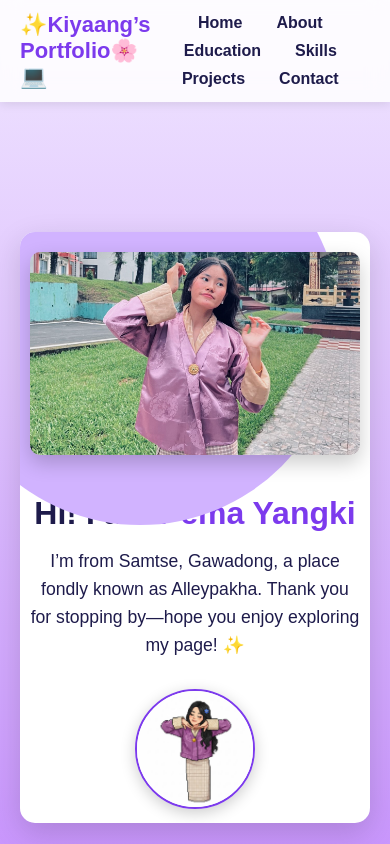
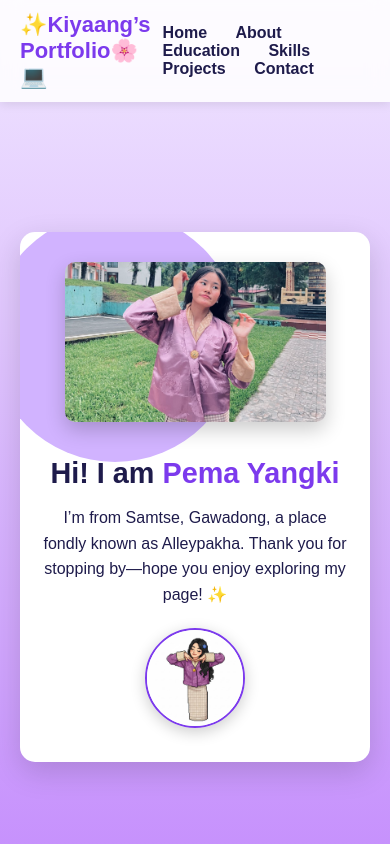
Before and after one commit to pema1-0/08230172_lab02, a plain HTML site: page index.html in a window 390 px wide. Shown: the top 844 px of the page. Drawn offline with Linux system fonts and the light colour scheme.

Commit message:
added styles.css

```diff
--- a/styles.css
+++ b/styles.css
@@ -205,7 +205,7 @@ h2 {
   color: var(--text);
 }
 
-/* EDUCATION SECTION REFINEMENT */
+/* EDUCATION SECTION */
 .edu-list {
   display: grid;
   grid-template-columns: repeat(auto-fit, minmax(220px, 1fr));
@@ -286,45 +286,56 @@ h2 {
   border-top: 1px solid #ddd;
 }
 /* RESPONSIVE MEDIA QUERIES */
-@media (max-width: 900px) {
-  /* adjust home section for medium screens */
+@media (max-width: 600px) {
   .home-banner {
-    flex-direction: column;
-    height: auto;
+    flex-direction: column;      /* stack content vertically */
+    height: auto;                /* allow height to adjust */
+    padding: 20px;
   }
-  .home-left, .home-center {
+
+  .home-left {
     width: 100%;
-    text-align: center;
-    padding: 20px 10px;
+    display: flex;
+    justify-content: center;
+    align-items: center;
+    margin-bottom: 15px;
   }
+
+  .photo-circle {
+    width: 250px;                /* smaller circle */
+    height: 250px;
+    left: -50px;
+    bottom: -30px;
+  }
+
+  .home-large-photo {
+    max-width: 90%;
+    max-height: 250px;
+  }
+
+  .home-center {
+    width: 100%;
+    text-align: center;          /* center text */
+    padding: 10px 0;
+  }
+
+  .home-center h1 {
+    font-size: 1.8rem;           /* smaller heading */
+  }
+
+  .home-center p {
+    font-size: 1rem;             /* smaller paragraph */
+  }
+
   .home-small-top {
     position: relative;
     top: 0;
     right: 0;
     margin: 10px auto;
   }
-}
 
-@media (max-width: 600px) {
-  /* adjust about, edu, skills, projects for small screens */
-  .about-container {
-    flex-direction: column;
-    align-items: center;
-  }
-  .about-container .about-text {
-    max-width: 100%;
-    text-align: center;
-  }
-  .edu-list, .skills-grid, .projects-grid {
-    grid-template-columns: 1fr; /* one column for small screens */
-  }
-  .main-nav {
-    display: flex;
-    flex-wrap: wrap;
-    justify-content: center;
-    gap: 10px;
-  }
-  .home-center h1 {
-    font-size: 2rem; /* smaller heading on small screens */
+  .home-small-top .small-photo {
+    width: 100px;                /* smaller small photo */
+    height: 100px;
   }
 }
```
